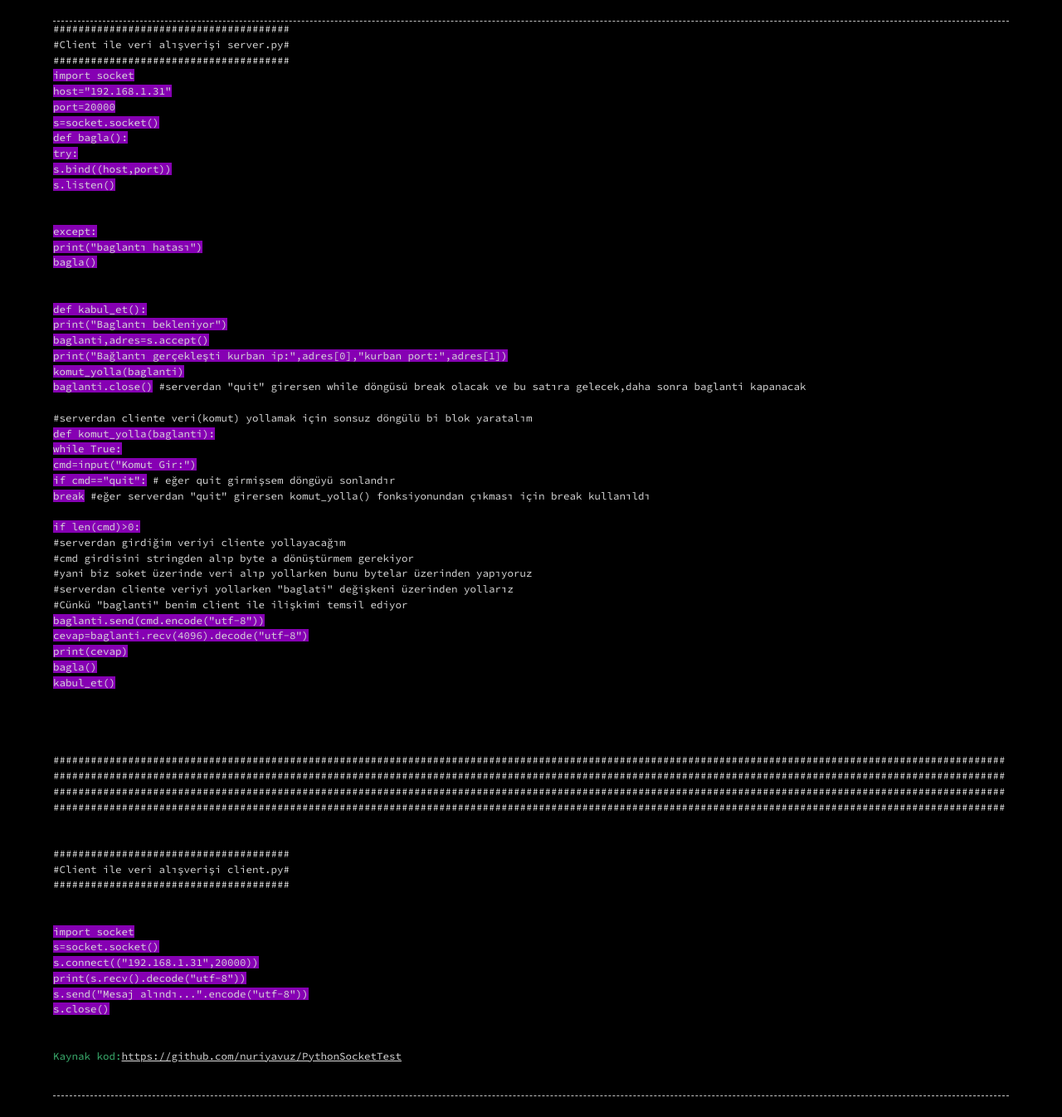
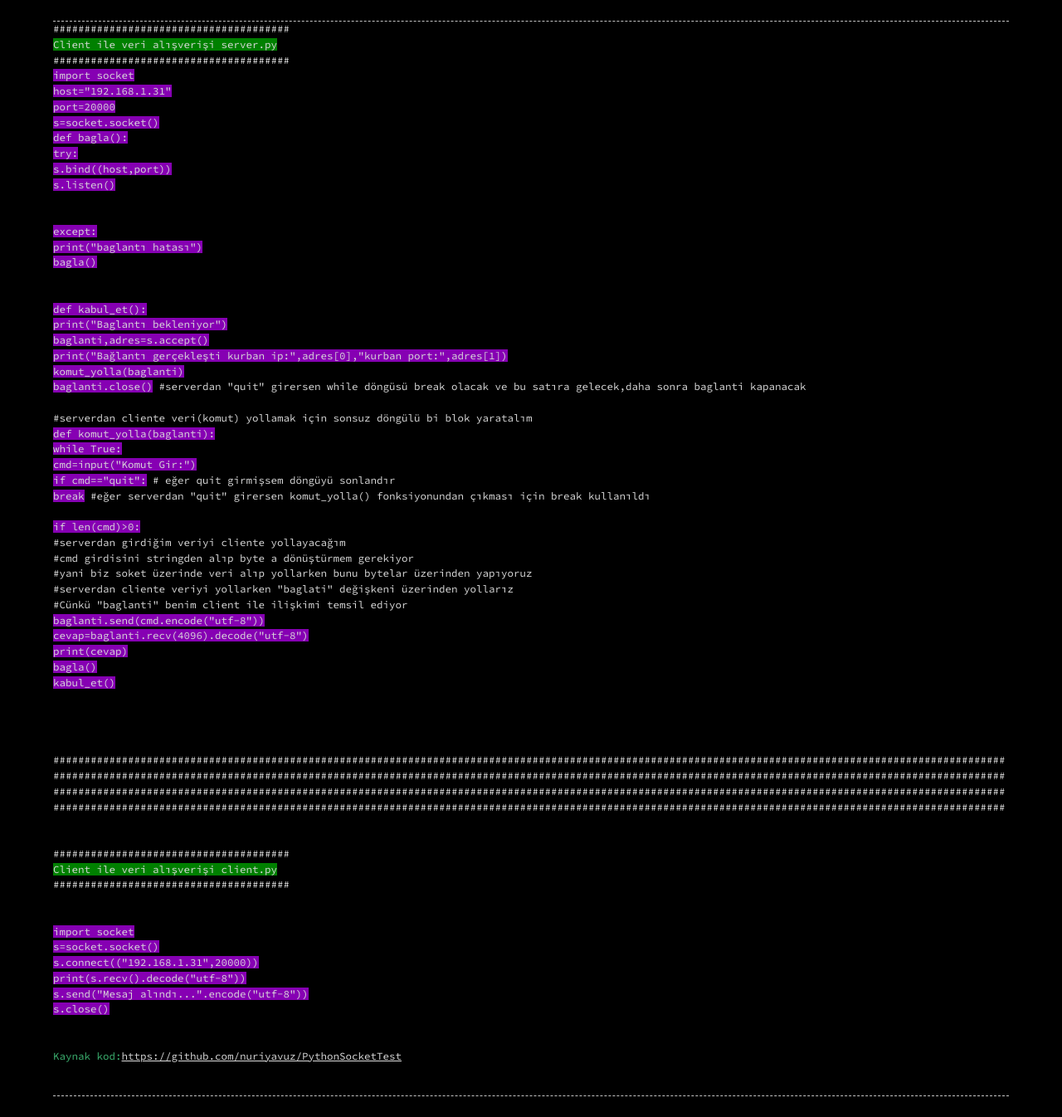
Before and after one commit to emredurmaz4/cosmosofcyberspace.github.io, a Jekyll site: the page socket2.html, which Jekyll copies as it is, in a window 1280 px wide. Shown: the whole page at 83% size. Built offline with Jekyll 4.4.1, drawn with Linux system fonts in a browser that asks for light colours.

Commit message:
Update socket2.html

```diff
--- a/socket2.html
+++ b/socket2.html
@@ -14,7 +14,7 @@
 
 
 ######################################</br>
-#Client ile veri alışverişi server.py#</br>
+<span style="background:#008000">Client ile veri alışverişi server.py</span></br>
 ######################################</br>
 <span style="background:#8600b3">import socket</span></br>
 <span style="background:#8600b3">host="192.168.1.31"</span></br>
@@ -62,7 +62,7 @@
 #########################################################################################################################################################</br>
 </br></br>
 ######################################</br>
-#Client ile veri alışverişi client.py#</br>
+<span style="background:#008000">Client ile veri alışverişi client.py</span></br>
 ######################################</br>
 </br></br>
 <span style="background:#8600b3">import socket</span></br>
```
